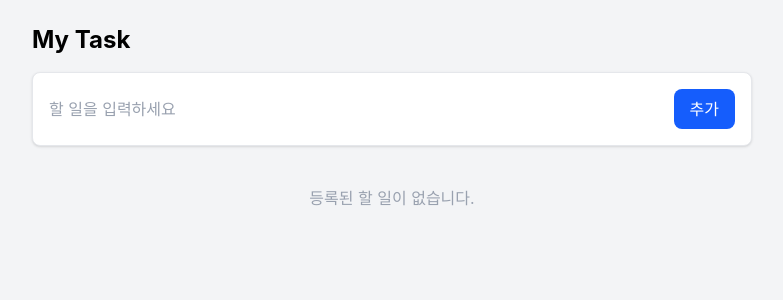
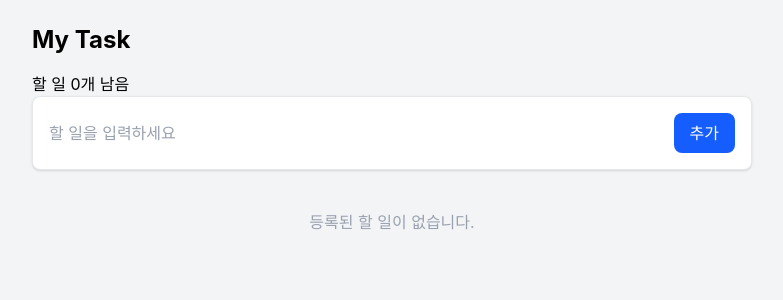
Before and after one commit to dohee-jin/todo-react-app, a React (Vite) app: page / in a window 1280 px wide. Shown: the top 300 px of the page, without its empty margins (248-1031 px from the left). Built offline with nearby package versions, Linux system fonts and the light colour scheme.

Commit message:
feat: 추가 기능 구현(남은 할 일 카운트 배지) 추가

```diff
--- /dev/null
+++ b/src/components/TodoHeader.jsx
@@ -0,0 +1,14 @@
+import React from "react";
+
+const TodoHeader = ({length}) => {
+    // length는 남은 할 일 개수 TodoPage로 부터 받아오는 값
+
+    return (
+        <header>
+            <h1 className="text-2xl font-bold mb-4">My Task</h1>
+            <div className="">할 일 {length}개 남음</div>
+        </header>
+    )
+}
+
+export default TodoHeader;
--- a/src/pages/TodoPage.jsx
+++ b/src/pages/TodoPage.jsx
@@ -2,6 +2,7 @@ import { useState } from "react";
 import { useTodoStore } from "../store/TodoStore.js";
 import TodoItem from "../components/TodoItem.jsx";
 import AddTodo from "../components/AddTodo.jsx";
+import TodoHeader from "../components/TodoHeader.jsx";
 
 const TodoPage = () => {
 
@@ -10,7 +11,7 @@ const TodoPage = () => {
     return (
         // addtodo 컴포넌트로 변경
         <>
-            <h1 className="text-2xl font-bold mb-4">My Task</h1>
+            <TodoHeader length={todos.filter(todo => todo.done !== true).length}/>
             <div>
                 <AddTodo />
                 <ul className="space-y-3">
```
